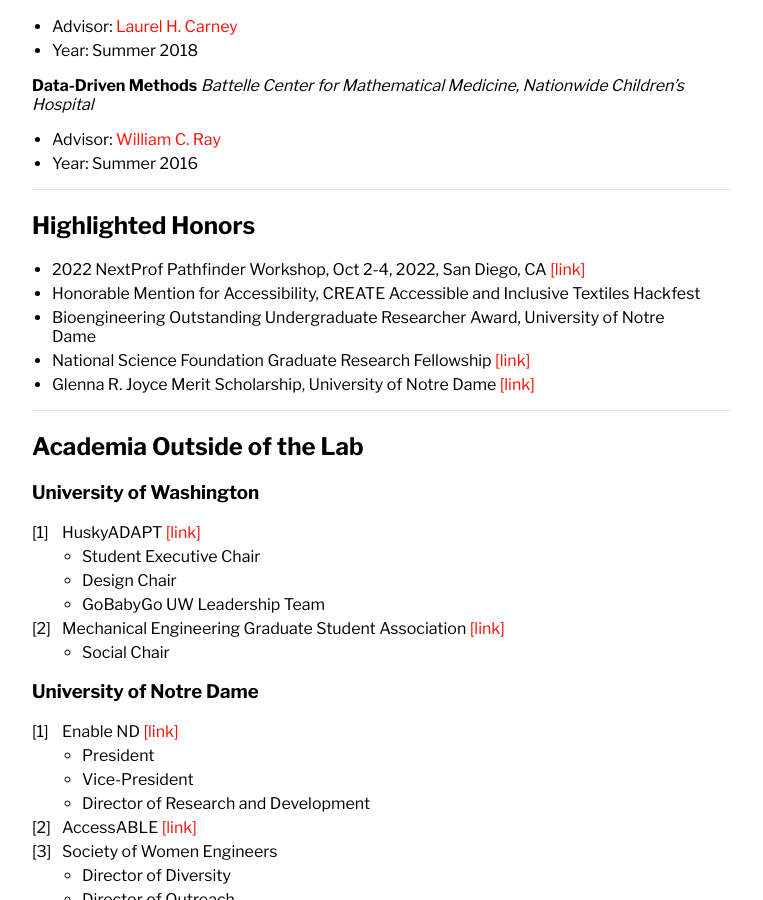
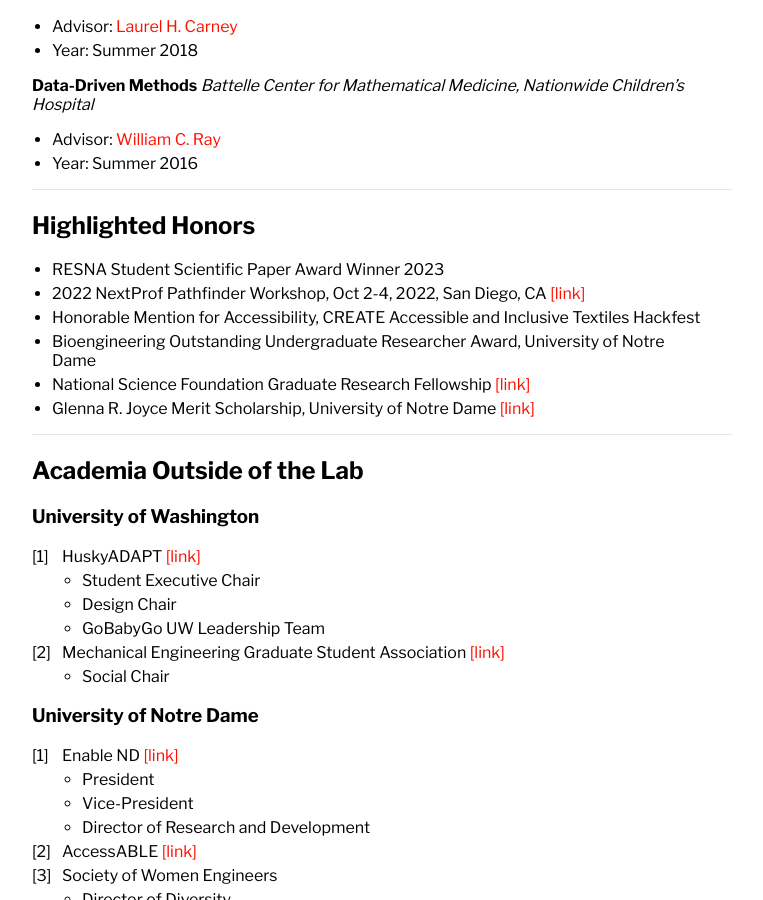
Before and after one commit to miahoffmannd/miahoffmannd.github.io, a Jekyll site: the page built from index.md, in a window 1280 px wide and 900 px high, scrolled down 1297 px. Shown: the whole window, without its empty margins (258-1021 px from the left). Built offline with Jekyll 4.4.1, drawn with Linux system fonts in a browser that asks for light colours; our own code applies the rules of GitHub Pages for plain Markdown files.

Commit message:
Update index.md

```diff
--- a/index.md
+++ b/index.md
@@ -50,6 +50,7 @@ _Battelle Center for Mathematical Medicine, Nationwide Children's Hospital_
 
 ---
 ## Highlighted Honors
+- RESNA Student Scientific Paper Award Winner 2023
 - 2022 NextProf Pathfinder Workshop, Oct 2-4, 2022, San Diego, CA [[link]](https://jacobsschool.ucsd.edu/news/release/3524)
 - Honorable Mention for Accessibility, CREATE Accessible and Inclusive Textiles Hackfest
 - Bioengineering Outstanding Undergraduate Researcher Award, University of Notre Dame
```
